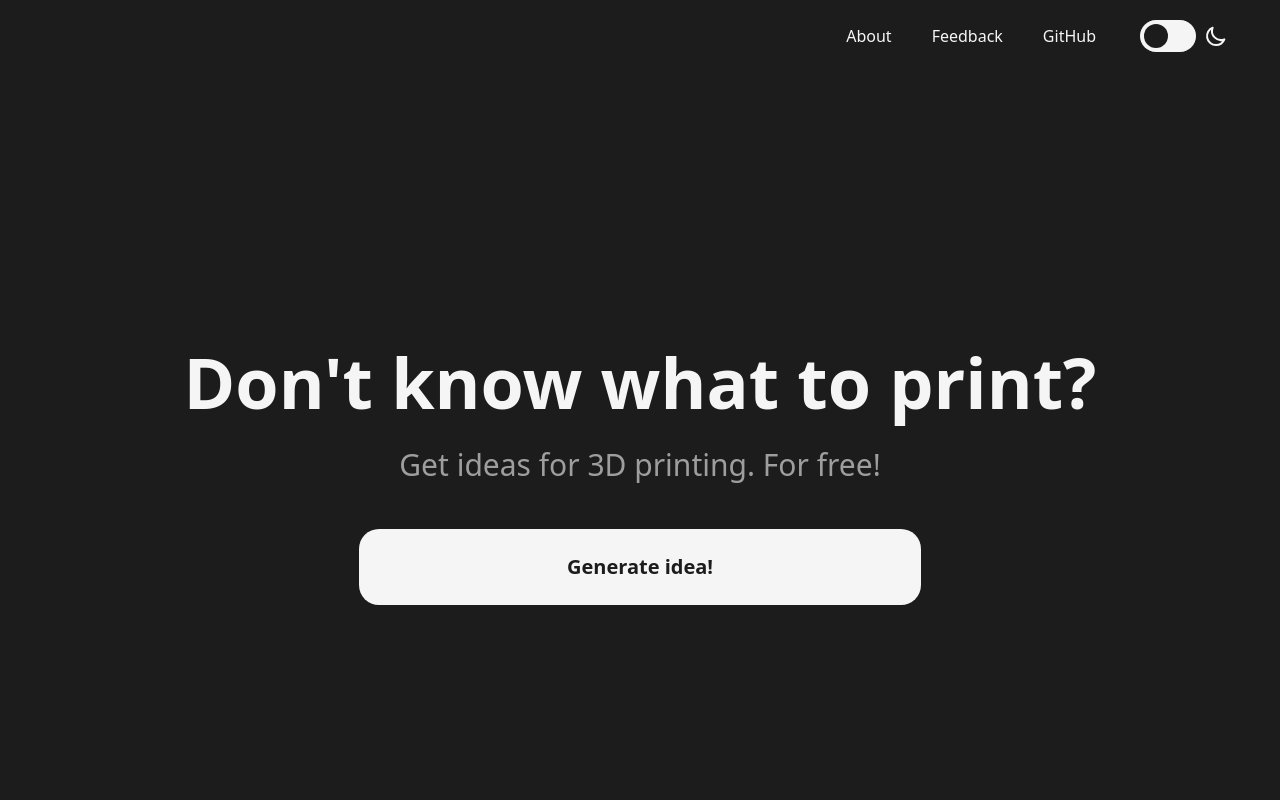
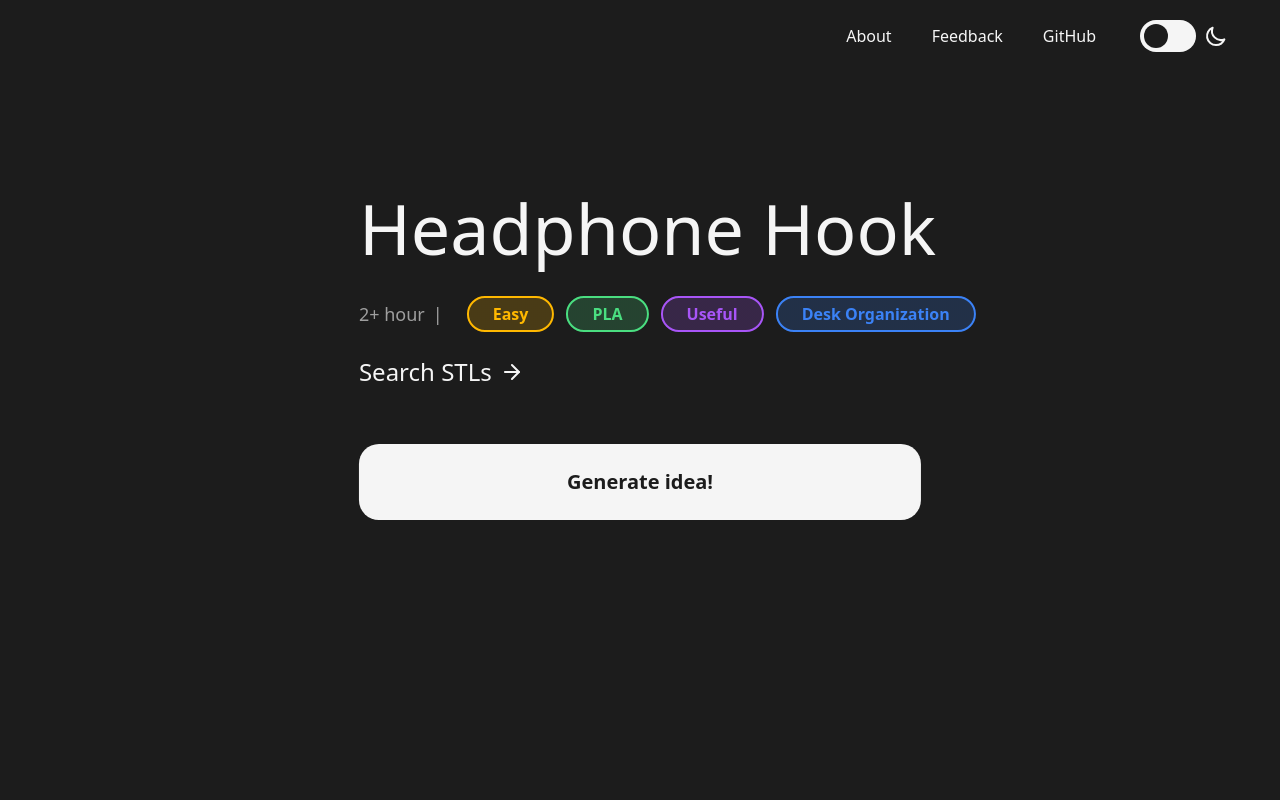
Before and after one commit to Apollyus/whatoprint, a Next.js app: page / in a window 1280 px wide. Both pictures are taken after a click on the button "Generate idea!". Shown: the top 800 px of the page. Built offline with nearby package versions, Linux system fonts and the light colour scheme.

Commit message:
enhance UI + plug-in real API

```diff
--- a/app/components/ui/GenerateButton.tsx
+++ b/app/components/ui/GenerateButton.tsx
@@ -10,7 +10,7 @@ export function GenerateButton({ handleGenerate, loading }: GenerateButtonProps)
     <button
       onClick={handleGenerate}
       disabled={loading}
-      className={`px-20 py-4 md:px-52 md:py-6 bg-light-black dark:bg-creme-white text-creme-white dark:text-light-black rounded-[20px] text-lg md:text-xl font-semibold cursor-pointer transition-all duration-300 hover:scale-105 hover:shadow-lg active:scale-100 ${loading ? "opacity-50 cursor-not-allowed" : ""}`}
+      className={`px-20 py-4 md:px-52 md:py-6 bg-light-black dark:bg-creme-white text-creme-white dark:text-light-black rounded-[20px] text-lg md:text-xl font-semibold cursor-pointer transition-all duration-300 hover:scale-105 hover:shadow-lg active:scale-100 whitespace-nowrap ${loading ? "opacity-50 cursor-not-allowed" : ""}`}
     >
       {loading ? "Generating..." : "Generate idea!"}
     </button>
--- a/app/components/ui/Heading.tsx
+++ b/app/components/ui/Heading.tsx
@@ -1,20 +1,24 @@
 interface HeadingProps {
   title: string;
   subtitle?: string;
+  align?: "center" | "left";
 }
 
 export function Heading({
   title,
   subtitle,
+  align = "center",
 }: HeadingProps) {
   return (
-    <div className="flex flex-col items-center text-center gap-4 px-4">
-      <h1 className="text-[40px] md:text-[50px] lg:text-[70px] font-bold text-light-black dark:text-creme-white leading-tight">
+    <div className={`flex flex-col ${align === "center" ? "items-center text-center" : "items-start text-left"} gap-8`}>
+      <h1 className="text-[40px] md:text-[50px] lg:text-[70px] font- text-light-black dark:text-creme-white leading-tight">
         {title}
       </h1>
-      <p className="text-lg md:text-[30px] text-light-black/60 dark:text-creme-white/60 max-w-[600px]">
-        {subtitle}
-      </p>
+      {subtitle && (
+        <p className="text-lg md:text-[30px] text-light-black/60 dark:text-creme-white/60 max-w-[600px]">
+          {subtitle}
+        </p>
+      )}
     </div>
   );
 }
--- /dev/null
+++ b/app/components/ui/Labels.tsx
@@ -0,0 +1,38 @@
+interface LabelsProps {
+  labels: { [key: string]: string };
+}
+
+export function Labels({ labels }: LabelsProps) {
+  const getGradient = (key: string) => {
+    switch (key) {
+      case "label-1":
+        return "from-[#FFB800]/20 to-[#FFB800]/20 text-[#FFB800] font-semibold border-2 border-[#FFB800]"; // Yellowish
+      case "label-2":
+        return "from-[#4ADE80]/20 to-[#4ADE80]/20 text-[#4ADE80] font-semibold border-2 border-[#4ADE80]"; // Greenish
+      case "label-3":
+        return "from-[#A855F7]/20 to-[#A855F7]/20 text-[#A855F7] font-semibold border-2 border-[#A855F7]"; // Purplish
+      case "label-4":
+        return "from-[#3B82F6]/20 to-[#3B82F6]/20 text-[#3B82F6] font-semibold border-2 border-[#3B82F6]"; // Bluish
+      default:
+        return "bg-gray-500/20 text-gray-500";
+    }
+  };
+
+  // Convert dictionary to array and sort by key to ensure order (label-1, label-2...)
+  const labelEntries = Object.entries(labels).sort(([keyA], [keyB]) => keyA.localeCompare(keyB));
+
+  return (
+    <div className="flex flex-wrap justify-center gap-3">
+      {labelEntries.map(([key, value]) => (
+        <span
+          key={key}
+          className={`px-6 py-1 rounded-full text-base font-medium bg-gradient-to-r ${getGradient(
+            key
+          )}`}
+        >
+          {value}
+        </span>
+      ))}
+    </div>
+  );
+}
--- a/app/page.tsx
+++ b/app/page.tsx
@@ -3,18 +3,23 @@
 import { Nav } from "./components/Nav";
 import { Heading } from "./components/ui/Heading";
 import { GenerateButton } from "./components/ui/GenerateButton";
+import { Labels } from "./components/ui/Labels";
 import { Footer } from "./components/Footer";
 import axios from "axios";
 import { useState } from "react";
 import Loading from "./components/ui/Loading";
+import { ArrowRight } from "lucide-react";
 
 export default function Home() {
+
+  const [idea, setIdea] = useState<any>(null);
   const [loading, setLoading] = useState(false);
+
   const handleGenerate = () => {
     setLoading(true);
     axios.get("http://localhost:3000/api/v1/generate-idea")
       .then((response) => {
-        console.log(response.data);
+        setIdea(response.data);
       })
       .catch((error) => {
         console.error(error);
@@ -29,16 +34,42 @@ export default function Home() {
   };
 
   return (
-    <div className="flex min-h-screen flex-col bg-creme-white dark:bg-light-black transition-colors duration-300">
+    <div className="flex h-screen flex-col bg-creme-white dark:bg-light-black transition-colors duration-300">
       <Nav />
 
-      <main className="flex h-screen flex-col items-center justify-center gap-10 px-6 py-16">
+      <main className="flex min-h-screen flex-col items-center justify-center gap-10 px-6">
 
         {loading ? <Loading /> : (
-          <Heading title="Don't know what to print?" subtitle="Get ideas for 3D printing. For free!" />
+          <div className="absolute bottom-[35%] left-1/2 -translate-x-1/2">
+
+            <div className={`absolute bottom-full mb-10 w-max max-w-[90vw] md:max-w-[700px] flex flex-col gap-6 animate-fade-in ${idea ? "left-0 items-start" : "left-1/2 -translate-x-1/2 items-center"}`}>
+              {idea ? (
+                <>
+                  <Heading title={idea.payload.name} align="left" />
+
+                  <div className="flex flex-col md:flex-row items-center gap-4 md:gap-6">
+                    <div className="flex items-center gap-2 text-light-black/60 dark:text-creme-white/60 font-medium text-lg whitespace-nowrap">
+                      <span>{idea.payload.print_time_hours}+ hour</span>
+                      <span className="hidden md:block">|</span>
+                    </div>
+                    <Labels labels={idea.payload.labels} />
+                  </div>
+
+                  <div className="flex items-center gap-2 mb-4 text-light-black dark:text-creme-white text-2xl hover:translate-x-1 transition-transform cursor-pointer whitespace-nowrap">
+                    <span>Search STLs</span>
+                    <ArrowRight />
+                  </div>
+                </>
+              ) : (
+                  <Heading title="Don't know what to print?" subtitle="Get ideas for 3D printing. For free!" />
+              )}
+            </div>
+
+            <GenerateButton handleGenerate={handleGenerate} loading={loading} />
+
+          </div>
         )}
 
-        <GenerateButton handleGenerate={handleGenerate} loading={loading} />
       </main>
 
       <Footer />
```
